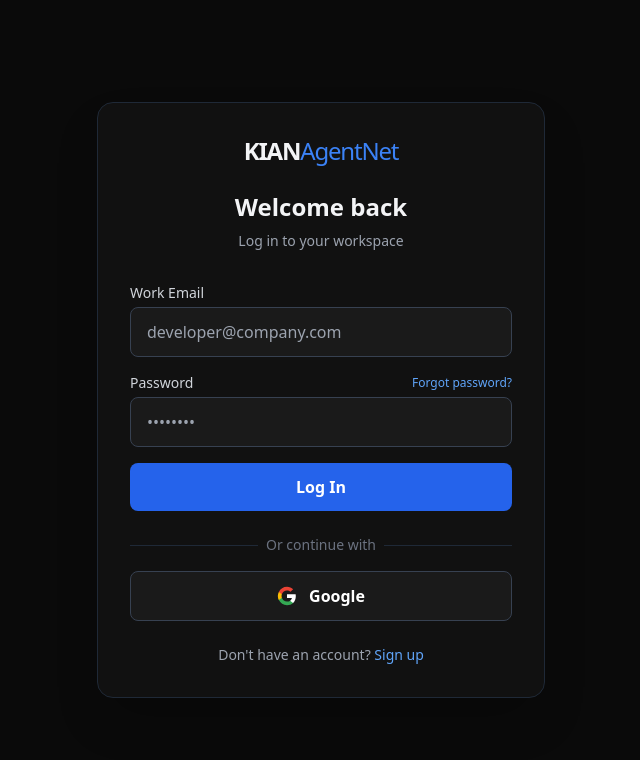
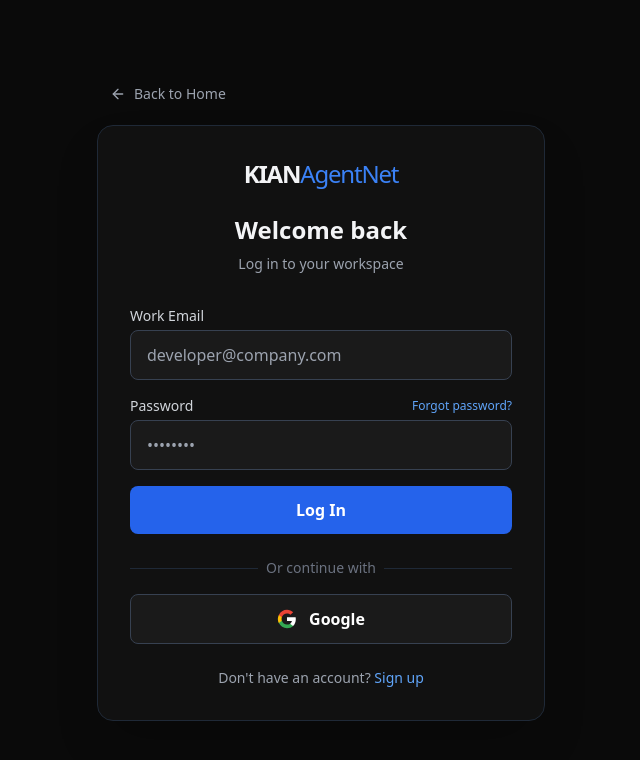
Before and after one commit to chromadreamstudio-netizen/kian-agentnet-ui, a Next.js app: page /login in a window 1280 px wide. Shown: the top 760 px of the page, without its empty margins (319-959 px from the left). Built offline with nearby package versions, Linux system fonts and the light colour scheme; no server answers.

Commit message:
UI: Add Back to Home button on Login page

```diff
--- a/src/app/login/page.tsx
+++ b/src/app/login/page.tsx
@@ -3,6 +3,7 @@
 import React, { useState } from 'react';
 import { createClient } from '@supabase/supabase-js';
 import Link from 'next/link';
+import { ArrowLeft } from 'lucide-react';
 
 const supabaseUrl = process.env.NEXT_PUBLIC_SUPABASE_URL!;
 const supabaseKey = process.env.NEXT_PUBLIC_SUPABASE_ANON_KEY!;
@@ -56,10 +57,22 @@
   };
 
   return (
-    <div className="min-h-screen bg-[#0a0a0a] text-gray-100 flex items-center justify-center p-6 font-sans">
+    <div className="min-h-screen bg-[#0a0a0a] text-gray-100 flex flex-col items-center justify-center p-6 font-sans relative">
+
+      {/* زر العودة المباشرة إلى صفحة الهبوط */}
+      <div className="w-full max-w-md mb-4 flex justify-start">
+        <Link
+          href="/"
+          className="inline-flex items-center gap-2 text-sm text-gray-400 hover:text-white transition-colors py-1 px-3 rounded-lg hover:bg-white/5 border border-transparent hover:border-gray-800"
+        >
+          <ArrowLeft size={16} />
+          <span>Back to Home</span>
+        </Link>
+      </div>
+
       <div className="w-full max-w-md bg-[#111] p-8 rounded-2xl border border-gray-800 shadow-2xl">
         <div className="text-center mb-8">
-          <Link href="/" className="text-2xl font-black tracking-tighter">
+          <Link href="/" className="text-2xl font-black tracking-tighter inline-block hover:opacity-80 transition-opacity">
             KIAN<span className="text-blue-500 font-light">AgentNet</span>
           </Link>
           <h1 className="text-2xl font-bold mt-6 mb-2">Welcome back</h1>
```
